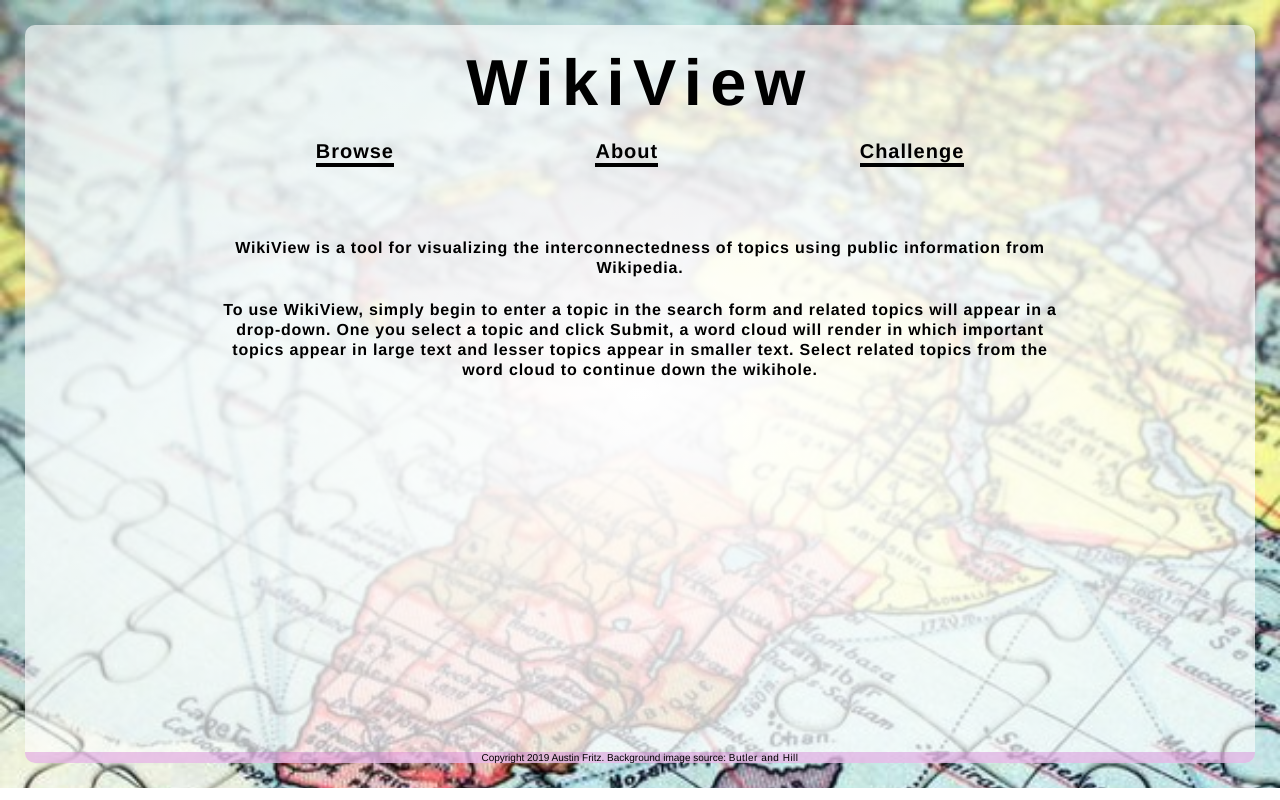
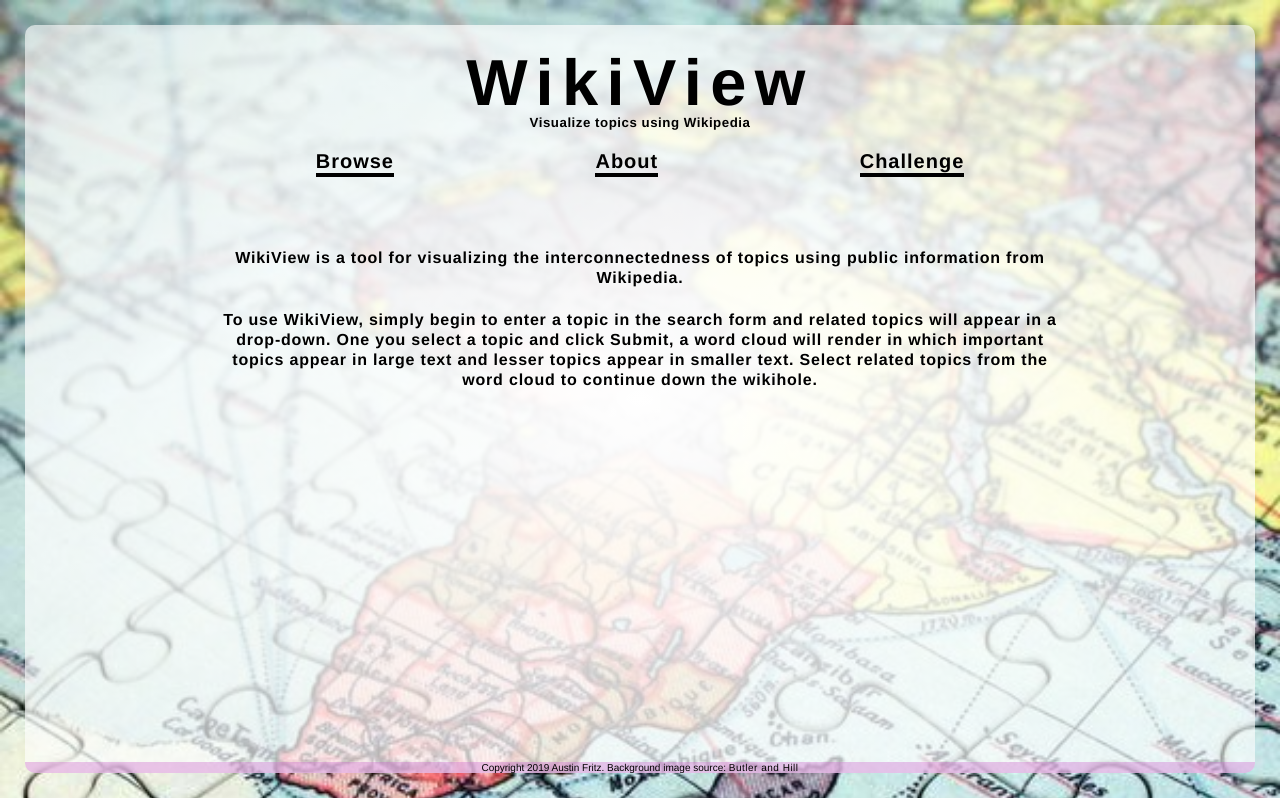
Before and after one commit to aefritz/WikiView, a React (Create React App) app in the folder WikiProj/: page /about in a window 1280 px wide. Built offline with nearby package versions, Linux system fonts and the light colour scheme; no server answers.

Commit message:
added byline to header

```diff
--- a/WikiProj/src/App.css
+++ b/WikiProj/src/App.css
@@ -142,6 +142,13 @@ h4 {
    font-weight: 600;
    line-height: 20px;
 }
+h5 {
+  letter-spacing: .04em;
+  font-weight: 600;
+  margin: 0;
+  margin-top: -5px;
+  padding: 0;
+}
 span {
   cursor: pointer;
 }
--- a/WikiProj/src/Components/Header.jsx
+++ b/WikiProj/src/Components/Header.jsx
@@ -3,6 +3,7 @@ import React from 'react';
 function Header (props) {
   return (<div className="header">
     <h1>WikiView</h1>
+    <h5>Visualize topics using Wikipedia</h5>
   </div>)
 }
 
```
